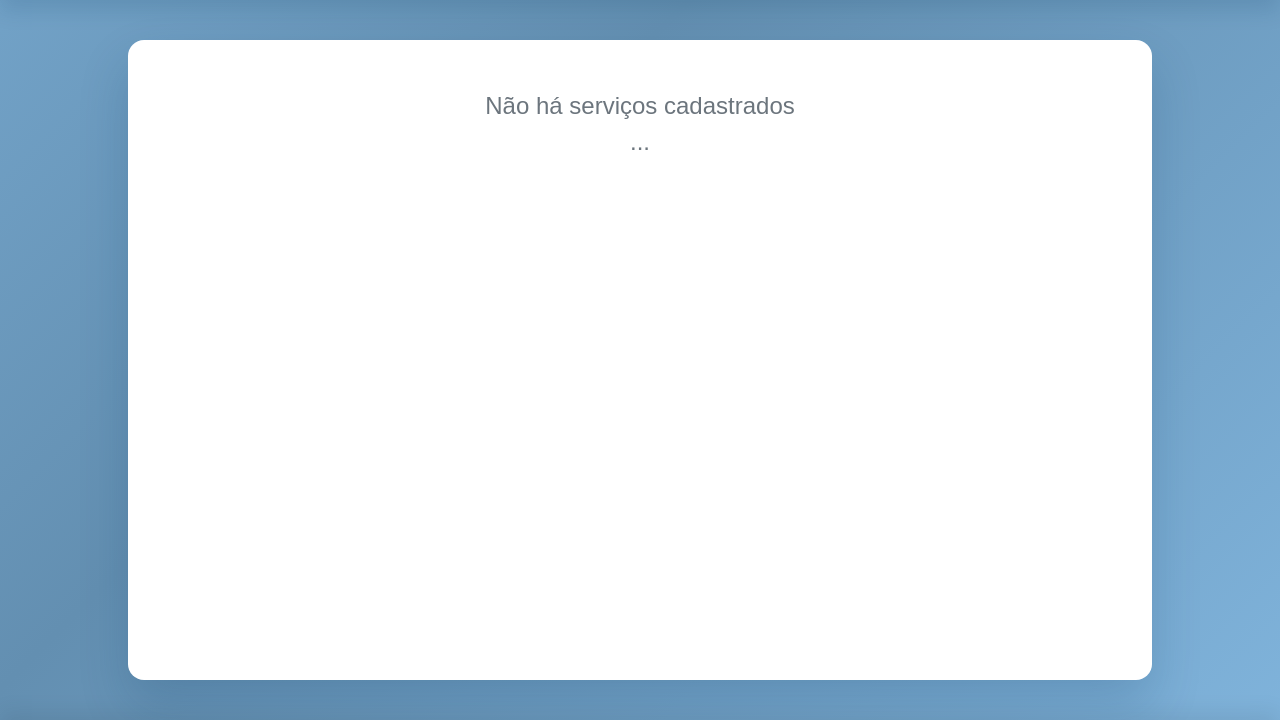
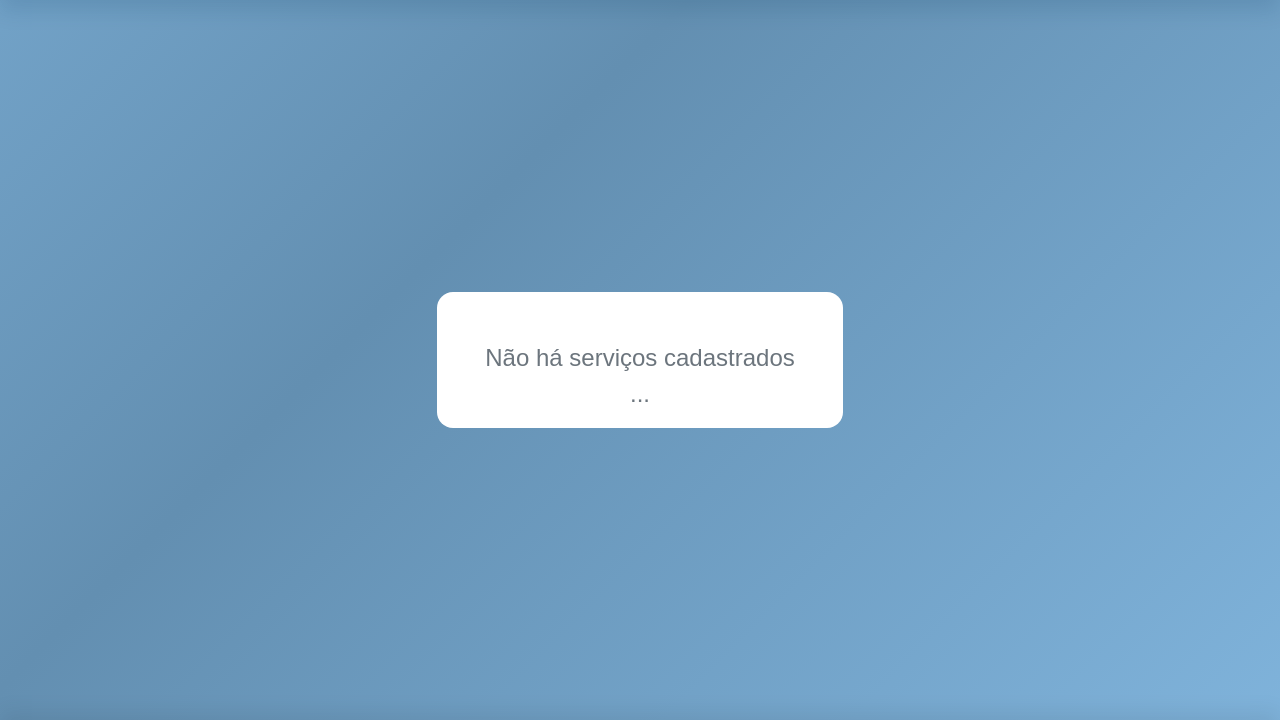
Before and after one commit to trueryk/pi-conecta-servico, a plain HTML site: page meuservicos.html in a window 1280 px wide. Shown: the part 80-800 px from the top of the page. Drawn offline with nearby package versions, Linux system fonts and the light colour scheme.

Commit message:
design v2

```diff
--- a/assets/css/style.css
+++ b/assets/css/style.css
@@ -90,8 +90,8 @@ nav {
 }
 
 .btn-login-cadastro {
-    background-color: var(--main-blue);
-    color: var(--white);
+  background-color: var(--main-blue);
+  color: var(--white);
 }
 
 .btn-login-cadastro:hover {
@@ -187,7 +187,6 @@ ul {
 
 .services-display {
   min-height: 80vh;
-  max-height: 100vh;
   overflow: auto;
   box-shadow: var(--shadow-1);
 }
@@ -208,7 +207,7 @@ ul {
 .form input {
   border: none;
   border-bottom: var(--main-blue-hover) 2px solid;
-    outline: none;
+  outline: none;
 }
 
 #terms {
@@ -216,7 +215,7 @@ ul {
   text-decoration: underline;
 }
 
-a{
+a {
   color: var(--main-blue-hover);
 }
 
@@ -239,5 +238,9 @@ a{
 }
 
 textarea {
-    height: 20vh;
+  height: 20vh;
 }
+
+.card-services-current {
+  overflow: auto;
+}
--- a/meuservicos.html
+++ b/meuservicos.html
@@ -42,7 +42,7 @@
         </div>
     </nav>
     <section id="main" class="position-relative overflow-hidden d-flex justify-content-center align-items-center">
-        <div class="card-services bg-white rounded-4">
+        <div class="card-services-current bg-white rounded-4">
             <ul class="px-5 pt-5" id="current-user-services">
 
             </ul>
```
